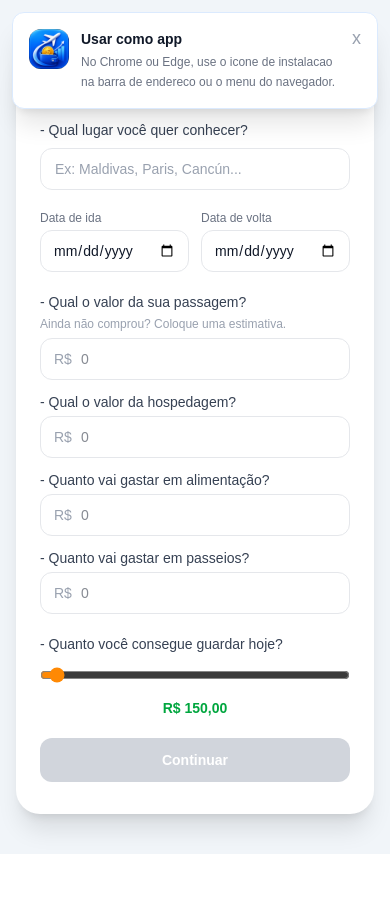
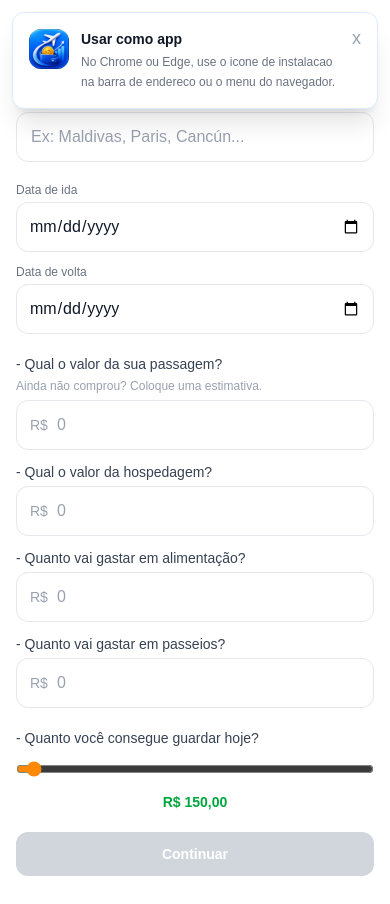
Before and after one commit to projetosonline100k/Planilhainteligente, a Next.js app: page /diagnostico in a window 390 px wide. Before the commit the page ends 854 px from the top, so only its background shows below. Built offline with nearby package versions, Linux system fonts and the light colour scheme; no server answers.

Commit message:
descrição da mudança

```diff
--- a/src/app/diagnostico/page.tsx
+++ b/src/app/diagnostico/page.tsx
@@ -14,11 +14,11 @@ export default async function PaginaDiagnostico({
   const modoEdicao = editar === "1";
 
   return (
-    <main className="min-h-screen bg-slate-100 flex items-start justify-center px-4 py-10">
-      <div className="w-full max-w-sm">
-        <div className="rounded-3xl bg-white shadow-xl overflow-hidden">
-          <div className="px-6 py-8">
-            <h1 className="text-center text-base font-semibold text-gray-800 mb-6">
+    <main className="min-h-dvh w-full overflow-x-hidden bg-white sm:bg-slate-100 sm:flex sm:items-start sm:justify-center sm:px-4 sm:py-10">
+      <div className="w-full min-w-0 sm:max-w-sm">
+        <div className="min-h-dvh overflow-hidden bg-white sm:min-h-0 sm:rounded-3xl sm:shadow-xl">
+          <div className="px-4 py-7 sm:px-6 sm:py-8">
+            <h1 className="text-center text-lg font-semibold text-gray-800 mb-7 sm:text-base sm:mb-6">
               Diagnóstico
             </h1>
             <FormularioDiagnostico modoEdicao={modoEdicao} />
--- a/src/app/globals.css
+++ b/src/app/globals.css
@@ -31,6 +31,8 @@ body {
 
 html {
   overflow-x: hidden;
+  touch-action: pan-y;
+  -webkit-text-size-adjust: 100%;
 }
 
 * {
--- a/src/app/layout.tsx
+++ b/src/app/layout.tsx
@@ -39,6 +39,8 @@ export const viewport: Viewport = {
   themeColor: "#2563eb",
   width: "device-width",
   initialScale: 1,
+  maximumScale: 1,
+  userScalable: false,
   viewportFit: "cover",
 };
 
--- a/src/components/FormularioDiagnostico.tsx
+++ b/src/components/FormularioDiagnostico.tsx
@@ -23,6 +23,16 @@ const ESTADO_INICIAL: DiagnosticoViagem = {
 
 function moeda(valor: number): string {
   return valor.toLocaleString("pt-BR", { style: "currency", currency: "BRL" });
+}
+
+function formatarNumero(valor: number): string {
+  if (valor <= 0) return "";
+  return new Intl.NumberFormat("pt-BR", { maximumFractionDigits: 0 }).format(valor);
+}
+
+function parseNumeroFormatado(valor: string): number {
+  const digitos = valor.replace(/\D/g, "");
+  return digitos ? Number(digitos) : 0;
 }
 
 function formatarTempo(plano: { diasAteViagem: number; mesesAteViagem: number }): string {
@@ -73,7 +83,7 @@ function InputMoeda({
   label: string;
   hint?: string;
   value: number;
-  onChange: (e: React.ChangeEvent<HTMLInputElement>) => void;
+  onChange: (valor: number) => void;
 }) {
   return (
     <div>
@@ -86,12 +96,12 @@ function InputMoeda({
         <input
           id={id}
           name={id}
-          type="number"
-          min={0}
-          value={value === 0 ? "" : value}
-          onChange={onChange}
+          type="text"
+          inputMode="numeric"
+          value={formatarNumero(value)}
+          onChange={(e) => onChange(parseNumeroFormatado(e.target.value))}
           placeholder="0"
-          className="w-full rounded-xl border border-gray-200 py-2.5 pl-10 pr-3.5 text-sm text-gray-900 focus:border-blue-400 focus:outline-none focus:ring-2 focus:ring-blue-400/20 transition-colors"
+          className="w-full rounded-xl border border-gray-200 py-3 pl-10 pr-3.5 text-base text-gray-900 placeholder:text-gray-400 focus:border-blue-400 focus:outline-none focus:ring-2 focus:ring-blue-400/20 transition-colors"
         />
       </div>
     </div>
@@ -133,6 +143,13 @@ export default function FormularioDiagnostico({ modoEdicao = false }: { modoEdic
     setDados((prev) => ({
       ...prev,
       [name]: type === "number" || type === "range" ? Number(value) : value,
+    }));
+  }
+
+  function handleValorMoeda(campo: keyof DiagnosticoViagem, valor: number) {
+    setDados((prev) => ({
+      ...prev,
+      [campo]: valor,
     }));
   }
 
@@ -198,12 +215,12 @@ export default function FormularioDiagnostico({ modoEdicao = false }: { modoEdic
           placeholder="Ex: Maldivas, Paris, Cancún..."
           value={dados.destino}
           onChange={handleChange}
-          className="w-full rounded-xl border border-gray-200 px-3.5 py-2.5 text-sm text-gray-900 placeholder:text-gray-400 focus:border-blue-400 focus:outline-none focus:ring-2 focus:ring-blue-400/20 transition-colors"
+          className="w-full rounded-xl border border-gray-200 px-3.5 py-3 text-base text-gray-900 placeholder:text-gray-400 focus:border-blue-400 focus:outline-none focus:ring-2 focus:ring-blue-400/20 transition-colors"
         />
       </div>
 
       {/* Datas */}
-      <div className="grid grid-cols-2 gap-3">
+      <div className="grid grid-cols-1 gap-3 sm:grid-cols-2">
         <div>
           <label htmlFor="dataIda" className="block text-xs text-gray-500 mb-1">
             Data de ida
@@ -214,7 +231,7 @@ export default function FormularioDiagnostico({ modoEdicao = false }: { modoEdic
             type="date"
             value={dados.dataIda}
             onChange={handleChange}
-            className="w-full rounded-xl border border-gray-200 px-3 py-2.5 text-sm text-gray-900 focus:border-blue-400 focus:outline-none focus:ring-2 focus:ring-blue-400/20 transition-colors"
+            className="w-full rounded-xl border border-gray-200 px-3 py-3 text-base text-gray-900 focus:border-blue-400 focus:outline-none focus:ring-2 focus:ring-blue-400/20 transition-colors"
           />
         </div>
         <div>
@@ -227,7 +244,7 @@ export default function FormularioDiagnostico({ modoEdicao = false }: { modoEdic
             type="date"
             value={dados.dataVolta}
             onChange={handleChange}
-            className="w-full rounded-xl border border-gray-200 px-3 py-2.5 text-sm text-gray-900 focus:border-blue-400 focus:outline-none focus:ring-2 focus:ring-blue-400/20 transition-colors"
+            className="w-full rounded-xl border border-gray-200 px-3 py-3 text-base text-gray-900 focus:border-blue-400 focus:outline-none focus:ring-2 focus:ring-blue-400/20 transition-colors"
           />
         </div>
       </div>
@@ -246,25 +263,25 @@ export default function FormularioDiagnostico({ modoEdicao = false }: { modoEdic
           label="- Qual o valor da sua passagem?"
           hint="Ainda não comprou? Coloque uma estimativa."
           value={dados.valorPassagem}
-          onChange={handleChange}
+          onChange={(valor) => handleValorMoeda("valorPassagem", valor)}
         />
         <InputMoeda
           id="valorHospedagem"
           label="- Qual o valor da hospedagem?"
           value={dados.valorHospedagem}
-          onChange={handleChange}
+          onChange={(valor) => handleValorMoeda("valorHospedagem", valor)}
         />
         <InputMoeda
           id="valorAlimentacao"
           label="- Quanto vai gastar em alimentação?"
           value={dados.valorAlimentacao}
-          onChange={handleChange}
+          onChange={(valor) => handleValorMoeda("valorAlimentacao", valor)}
         />
         <InputMoeda
           id="valorPasseios"
           label="- Quanto vai gastar em passeios?"
           value={dados.valorPasseios}
-          onChange={handleChange}
+          onChange={(valor) => handleValorMoeda("valorPasseios", valor)}
         />
       </div>
 
```
